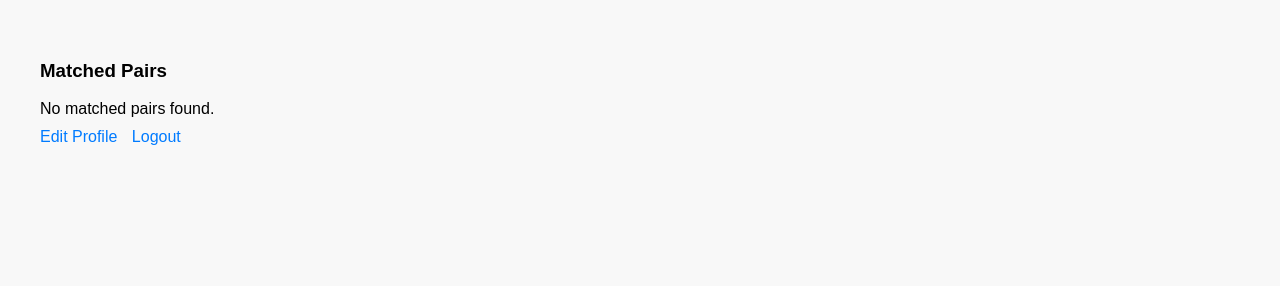
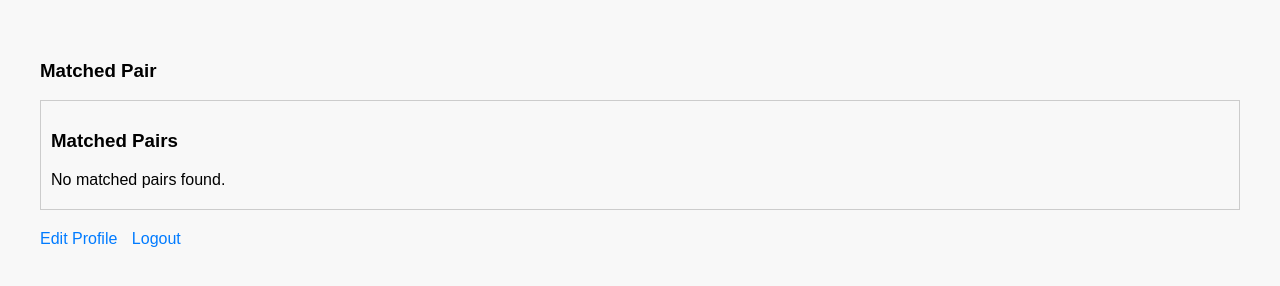
Before and after one commit to marcusjwaldman/bottle-service-public, a Django app: template bottle_service_app/restaurant/templates/restaurant/restaurant_home.html in a window 1280 px wide. Shown: the part 97-383 px from the top of the page. Run offline with Django 4.2, Linux system fonts and the light colour scheme; the template is opened without the code that fills it, so the values that code supplies are empty.

Commit message:
Fixed bug in partner model, secured edit profile views and cleaned up partner list.

```diff
--- a/bottle_service_app/distributor/views.py
+++ b/bottle_service_app/distributor/views.py
@@ -24,6 +24,7 @@ def distributor_home(request):
 # myapp/views.py
 
 
+@bottle_service_auth(roles=[BottleServiceAccountType.DISTRIBUTOR])
 def distributor_profile(request):
     user = BottleServiceSession.get_user(request)
     if user is not None:
--- a/bottle_service_app/partners/models.py
+++ b/bottle_service_app/partners/models.py
@@ -16,13 +16,14 @@ class PartnerStatus(models.Choices):
 
 class Partners(models.Model):
     id = models.AutoField(primary_key=True)
-    distributor = models.OneToOneField(Distributor, on_delete=models.CASCADE)
-    restaurant = models.OneToOneField(Restaurant, on_delete=models.CASCADE)
+    distributor = models.ForeignKey(Distributor, on_delete=models.CASCADE)
+    restaurant = models.ForeignKey(Restaurant, on_delete=models.CASCADE)
     status = models.CharField(max_length=30, choices=PartnerStatus.choices, default=PartnerStatus.MATCHED)
     locomotion = models.CharField(max_length=20, choices=LocomotionType.choices)
     minutes_distance = models.IntegerField()
 
     class Meta:
+        unique_together = ('distributor', 'restaurant')
         constraints = [
             CheckConstraint(
                 check=Q(minutes_distance__gt=0),
--- a/bottle_service_app/partners/templates/partners/partner_matches_sub.html
+++ b/bottle_service_app/partners/templates/partners/partner_matches_sub.html
@@ -1,18 +1,26 @@
 <!-- your_app/templates/your_app/partner_match_list.html -->
+<style>
+    .scrollable-block {
+        max-height: 300px; /* Adjust the height as needed */
+        overflow-y: auto;
+        border: 1px solid #ccc; /* Optional: Add a border for better visual separation */
+        padding: 10px; /* Optional: Add padding for better appearance */
+        margin-bottom: 20px; /* Optional: Add margin for spacing between blocks */
+    }
+</style>
+
 <br>
+    <h3>Matched Pair</h3>
+  <div class="scrollable-block">
 {% for partner in partner_list %}
-  <div>
-    <h3>Matched Pair</h3>
     <p><strong>Distributor:</strong> {{ partner.distributor.name }}</p>
     <p><strong>Restaurant:</strong> {{ partner.restaurant.name }}</p>
     <p><strong>Status:</strong> {{ partner.get_status_display }}</p>
     <p><strong>Locomotion:</strong> {{ partner.get_locomotion_display }}</p>
     <p><strong>Minutes Distance:</strong> {{ partner.minutes_distance }}</p>
-  </div>
-  <hr>
+    <hr>
 {% empty %}
-  <div>
     <h3>Matched Pairs</h3>
     <p>No matched pairs found.</p>
+{% endfor %}
   </div>
-{% endfor %}
--- a/bottle_service_app/restaurant/views.py
+++ b/bottle_service_app/restaurant/views.py
@@ -22,6 +22,7 @@ def restaurant_home(request):
     return render(request, 'restaurant/restaurant_home.html')
 
 
+@bottle_service_auth(roles=[BottleServiceAccountType.RESTAURANT])
 def restaurant_profile(request):
     user = BottleServiceSession.get_user(request)
     if user is not None:
```
Also changed, not shown: bottle_service_app/partners/migrations/0004_alter_partners_distributor_alter_partners_restaurant_and_more.py (added).
